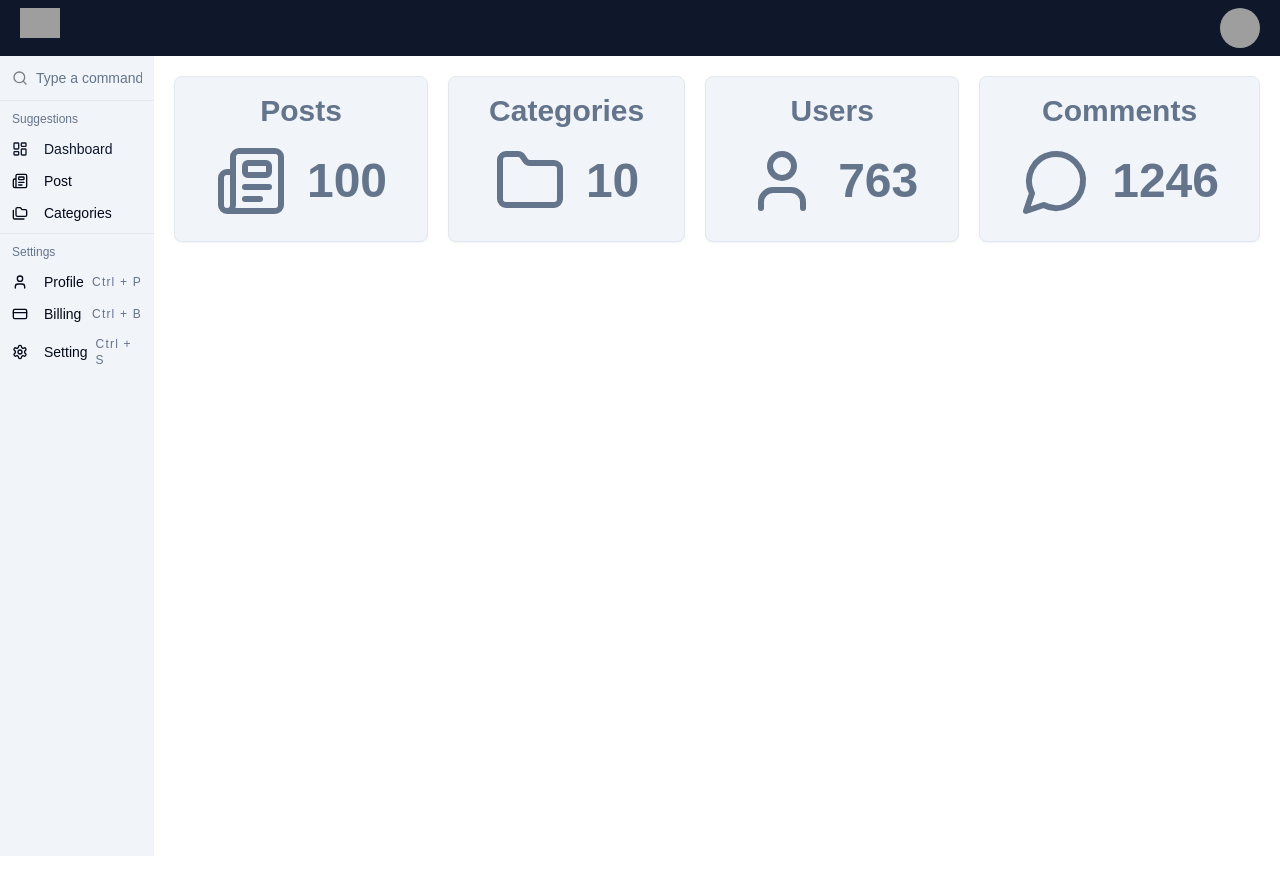
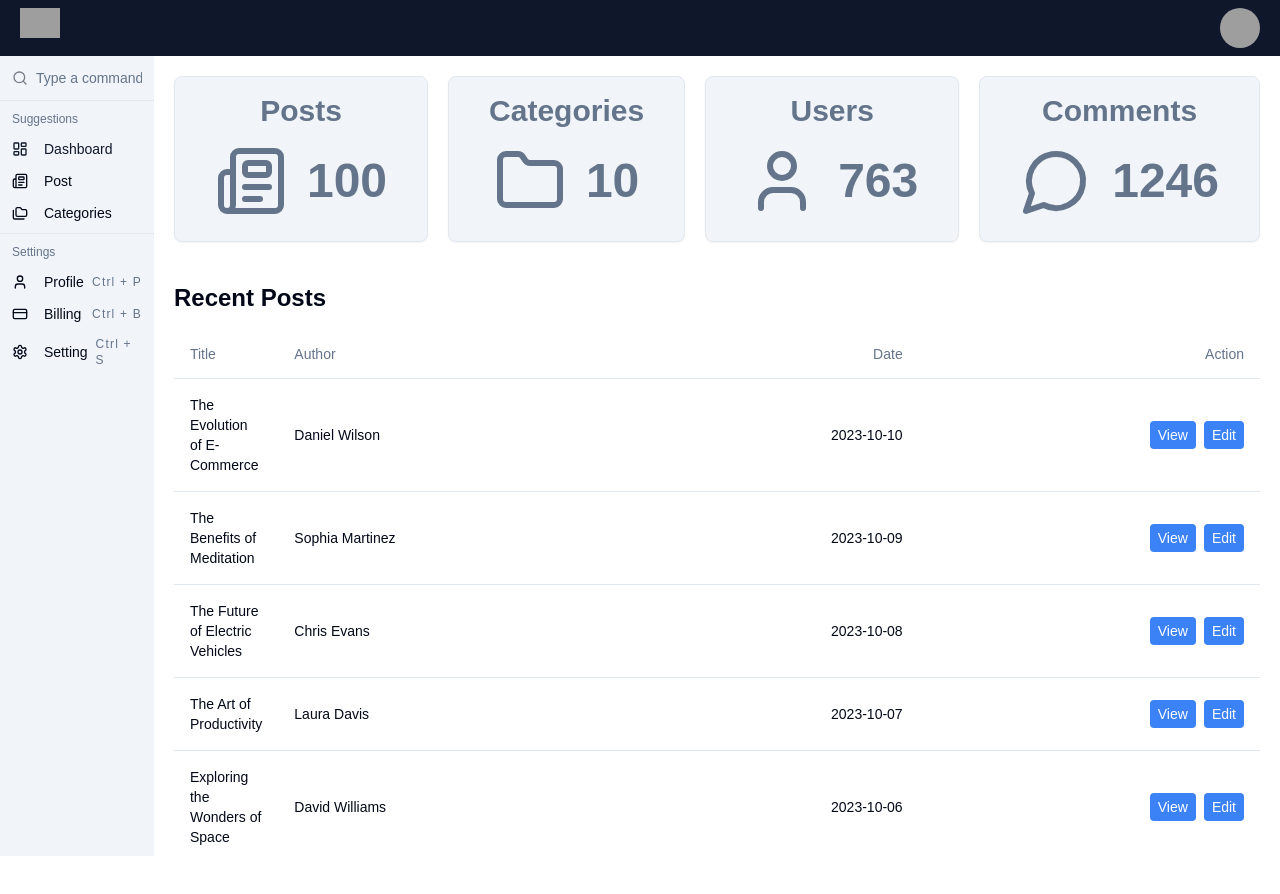
Before and after one commit to NumanKhan0103/admin-dashboard-Next.js-TypeScript-Shadcn-ui, a Next.js app: page / in a window 1280 px wide. Shown: the top 894 px of the page. Before the commit the page ends 856 px from the top, so only its background shows below. Built offline with nearby package versions, Linux system fonts and the light colour scheme; grey boxes are pictures that could not be loaded.

Commit message:
show recent post on the dashboard with table component

```diff
--- a/app/page.tsx
+++ b/app/page.tsx
@@ -1,5 +1,6 @@
 import Image from "next/image";
 import DashboardCard from "@/components/dashboard/DashboardCard";
+import PostsTable from "@/components/post/PostsTable";
 import { Folder, MessageCircle, Newspaper, User } from "lucide-react";
 
 export default function Home() {
@@ -28,6 +29,9 @@
          icon={ <MessageCircle className="text-slate-500 dark:text-slate-200" size={72} />}
         />
       </div>
+
+      <PostsTable title="Recent Posts" limit={5} />
+
       </>
   );
 }
--- a/app/posts/page.tsx
+++ b/app/posts/page.tsx
@@ -1,7 +1,13 @@
+import PostsTable from "@/components/post/PostsTable";
+
 export default function PostsPage(){
 
     return (
-        <h1> Post page</h1>
+        <>
+         <h1> Post page</h1>
+         <PostsTable />
+        </>
+
     )
 
 }
--- /dev/null
+++ b/components/post/PostsTable.tsx
@@ -0,0 +1,70 @@
+import {
+  Table,
+  TableBody,
+  TableCaption,
+  TableCell,
+  TableHead,
+  TableHeader,
+  TableRow,
+} from "@/components/ui/table"
+
+
+import { Post } from "@/interfaces/postInterface";
+import posts from "@/services/postService";
+import Link from "next/link";
+
+
+interface PostsTableProps {
+  // posts: Post[];
+  title?: string;
+  limit?: number;
+}
+
+export default function PostsTable({ title, limit }: PostsTableProps) {
+
+
+  // sort posts by date in descending order
+  const sortedPost = posts.sort((a, b) => new Date(b.date).getTime() - new Date(a.date).getTime());
+
+  // filter posts to limit
+  const filterPost = limit ? sortedPost.slice(0, limit) : sortedPost;
+
+  return (
+    <div className="mt-10">
+      <h3 className="text-2xl mb-4 font-semibold">
+        {title ? title : 'Posts'}
+      </h3>
+      <Table>
+        <TableCaption>A list of recent posts.</TableCaption>
+        <TableHeader>
+          <TableRow>
+            <TableHead className="w-[100px]">Title</TableHead>
+            <TableHead className="hidden md:table-cell">Author</TableHead>
+            <TableHead className="hidden md:table-cell text-right">Date</TableHead>
+            <TableHead className="text-right">Action</TableHead>
+          </TableRow>
+        </TableHeader>
+        <TableBody>
+          {
+            filterPost.map((post: Post) => (
+              <TableRow  key={post.id}>
+                <TableCell className="font-medium">{post.title}</TableCell>
+                <TableCell className="hidden md:table-cell">{post.author}</TableCell>
+                <TableCell className="hidden md:table-cell text-right">{post.date}</TableCell>
+                <TableCell className="text-right">
+                  <Link href={`/posts/${post.id}`}>
+                    <button className="bg-blue-500 text-white px-2 py-1 rounded me-2">View</button>
+                  </Link>
+                  <Link href={`/posts/edit/${post.id}`}>
+                    <button className="bg-blue-500 text-white px-2 py-1 rounded">Edit</button>
+                  </Link>
+                </TableCell>
+              </TableRow>
+            ))
+          }
+        </TableBody>
+      </Table>
+
+    </div>
+  )
+}
--- /dev/null
+++ b/components/ui/table.tsx
@@ -0,0 +1,117 @@
+import * as React from "react"
+
+import { cn } from "@/lib/utils"
+
+const Table = React.forwardRef<
+  HTMLTableElement,
+  React.HTMLAttributes<HTMLTableElement>
+>(({ className, ...props }, ref) => (
+  <div className="relative w-full overflow-auto">
+    <table
+      ref={ref}
+      className={cn("w-full caption-bottom text-sm", className)}
+      {...props}
+    />
+  </div>
+))
+Table.displayName = "Table"
+
+const TableHeader = React.forwardRef<
+  HTMLTableSectionElement,
+  React.HTMLAttributes<HTMLTableSectionElement>
+>(({ className, ...props }, ref) => (
+  <thead ref={ref} className={cn("[&_tr]:border-b", className)} {...props} />
+))
+TableHeader.displayName = "TableHeader"
+
+const TableBody = React.forwardRef<
+  HTMLTableSectionElement,
+  React.HTMLAttributes<HTMLTableSectionElement>
+>(({ className, ...props }, ref) => (
+  <tbody
+    ref={ref}
+    className={cn("[&_tr:last-child]:border-0", className)}
+    {...props}
+  />
+))
+TableBody.displayName = "TableBody"
+
+const TableFooter = React.forwardRef<
+  HTMLTableSectionElement,
+  React.HTMLAttributes<HTMLTableSectionElement>
+>(({ className, ...props }, ref) => (
+  <tfoot
+    ref={ref}
+    className={cn(
+      "border-t bg-muted/50 font-medium [&>tr]:last:border-b-0",
+      className
+    )}
+    {...props}
+  />
+))
+TableFooter.displayName = "TableFooter"
+
+const TableRow = React.forwardRef<
+  HTMLTableRowElement,
+  React.HTMLAttributes<HTMLTableRowElement>
+>(({ className, ...props }, ref) => (
+  <tr
+    ref={ref}
+    className={cn(
+      "border-b transition-colors hover:bg-muted/50 data-[state=selected]:bg-muted",
+      className
+    )}
+    {...props}
+  />
+))
+TableRow.displayName = "TableRow"
+
+const TableHead = React.forwardRef<
+  HTMLTableCellElement,
+  React.ThHTMLAttributes<HTMLTableCellElement>
+>(({ className, ...props }, ref) => (
+  <th
+    ref={ref}
+    className={cn(
+      "h-12 px-4 text-left align-middle font-medium text-muted-foreground [&:has([role=checkbox])]:pr-0",
+      className
+    )}
+    {...props}
+  />
+))
+TableHead.displayName = "TableHead"
+
+const TableCell = React.forwardRef<
+  HTMLTableCellElement,
+  React.TdHTMLAttributes<HTMLTableCellElement>
+>(({ className, ...props }, ref) => (
+  <td
+    ref={ref}
+    className={cn("p-4 align-middle [&:has([role=checkbox])]:pr-0", className)}
+    {...props}
+  />
+))
+TableCell.displayName = "TableCell"
+
+const TableCaption = React.forwardRef<
+  HTMLTableCaptionElement,
+  React.HTMLAttributes<HTMLTableCaptionElement>
+>(({ className, ...props }, ref) => (
+  <caption
+    ref={ref}
+    className={cn("mt-4 text-sm text-muted-foreground", className)}
+    // {...props}
+  />
+))
+TableCaption.displayName = "TableCaption"
+
+export {
+  Table,
+  TableHeader,
+  TableBody,
+  TableFooter,
+  TableHead,
+  TableRow,
+  TableCell,
+  TableCaption,
+}
```
